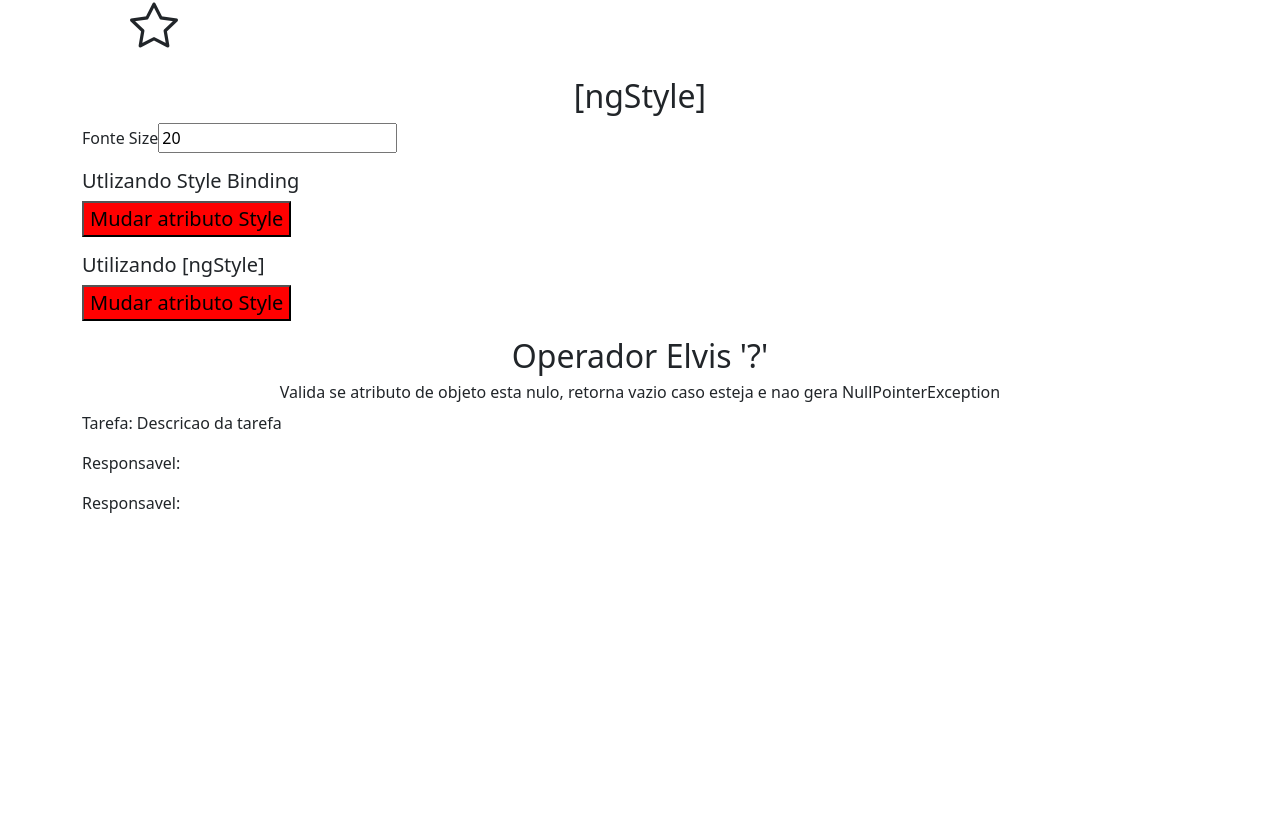
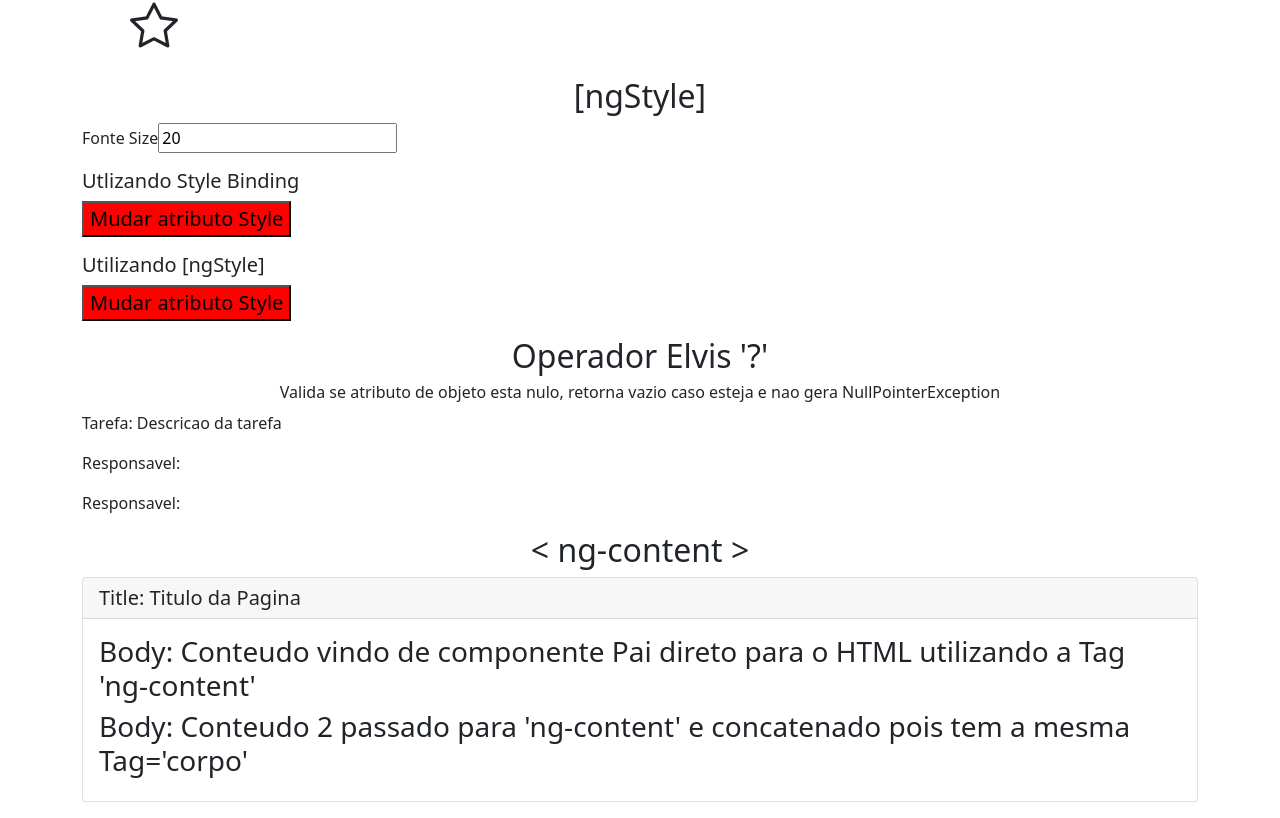
Before and after one commit to gustavopaco/angular-diretivas-loaine-pt3, an Angular app: page / in a window 1280 px wide. Shown: the part 875-1693 px from the top of the page. Before the commit the page ends 1406 px from the top, so only its background shows below. Built offline with nearby package versions, Linux system fonts and the light colour scheme.

Commit message:
- Implementando <ng-content> usado para passar conteudo de um componente para outro, podendo fazer uso de multiplos <ng-content> simplemente referenciando que conteudo vai em cada ng-content utilizando alguma Tag Class no Pai e sendo referenciada com atributo select=".XXX" no filho

```diff
--- a/src/app/app.component.html
+++ b/src/app/app.component.html
@@ -5,4 +5,15 @@
   <app-diretiva-ngclass></app-diretiva-ngclass>
   <app-diretiva-ngstyle></app-diretiva-ngstyle>
   <app-operador-elvis></app-operador-elvis>
+  <app-exemplo-ng-content>
+    <div class="titulo">
+      <h5 class="card-header">Title: Titulo da Pagina</h5>
+    </div>
+    <div class="corpo">
+      <h3>Body: Conteudo vindo de componente Pai direto para o HTML utilizando a Tag 'ng-content'</h3>
+    </div>
+    <div class="corpo">
+      <h3>Body: Conteudo 2 passado para 'ng-content' e concatenado pois tem a mesma Tag='corpo'</h3>
+    </div>
+  </app-exemplo-ng-content>
 </div>
--- a/src/app/app.module.ts
+++ b/src/app/app.module.ts
@@ -9,6 +9,7 @@ import { DiretivaNgclassComponent } from './diretiva-ngclass/diretiva-ngclass.co
 import { DiretivaNgstyleComponent } from './diretiva-ngstyle/diretiva-ngstyle.component';
 import {FormsModule} from "@angular/forms";
 import { OperadorElvisComponent } from './operador-elvis/operador-elvis.component';
+import { ExemploNgContentComponent } from './exemplo-ng-content/exemplo-ng-content.component';
 
 @NgModule({
   declarations: [
@@ -18,7 +19,8 @@ import { OperadorElvisComponent } from './operador-elvis/operador-elvis.componen
     DiretivaNgforComponent,
     DiretivaNgclassComponent,
     DiretivaNgstyleComponent,
-    OperadorElvisComponent
+    OperadorElvisComponent,
+    ExemploNgContentComponent
   ],
   imports: [
     BrowserModule,
--- /dev/null
+++ b/src/app/exemplo-ng-content/exemplo-ng-content.component.html
@@ -0,0 +1,22 @@
+<div class="mb-3">
+<!--IMPORTANT: Trabalhando com ng-content-->
+  <h2 class="text-center">< ng-content ></h2>
+
+  <!--Note: conteudo vindo do Pai direto para o HTML e preenchido na Tag 'ng-content'
+        | ESTA VAZIO pois, a partir do momento que eh definido Tags - Identificadoras, exemplo abaixo, ele nao sabe mais
+        qual qual conteudo preencher mesmo que o pai face referencia a ele sem colocar nenhuma Tag // Descomentar caso necessario para estudo-->
+<!--  <div class="card mb-3">-->
+<!--    <h5 class="card-header">Titulo</h5>-->
+<!--    <div class="card-body">-->
+<!--      <ng-content></ng-content>-->
+<!--    </div>-->
+<!--  </div>-->
+
+  <!--Note: conteudo vindo do Pai direto para o HTML e preenchido na Tag 'ng-content' utilizando seletores class do PAI-->
+  <div class="card mb-3">
+    <ng-content select=".titulo"></ng-content>
+    <div class="card-body">
+      <ng-content select=".corpo"></ng-content>
+    </div>
+  </div>
+</div>
--- /dev/null
+++ b/src/app/exemplo-ng-content/exemplo-ng-content.component.ts
@@ -0,0 +1,15 @@
+import { Component, OnInit } from '@angular/core';
+
+@Component({
+  selector: 'app-exemplo-ng-content',
+  templateUrl: './exemplo-ng-content.component.html',
+  styleUrls: ['./exemplo-ng-content.component.scss']
+})
+export class ExemploNgContentComponent implements OnInit {
+
+  constructor() { }
+
+  ngOnInit(): void {
+  }
+
+}
```
Also changed, not shown: src/app/exemplo-ng-content/exemplo-ng-content.component.scss (added).
